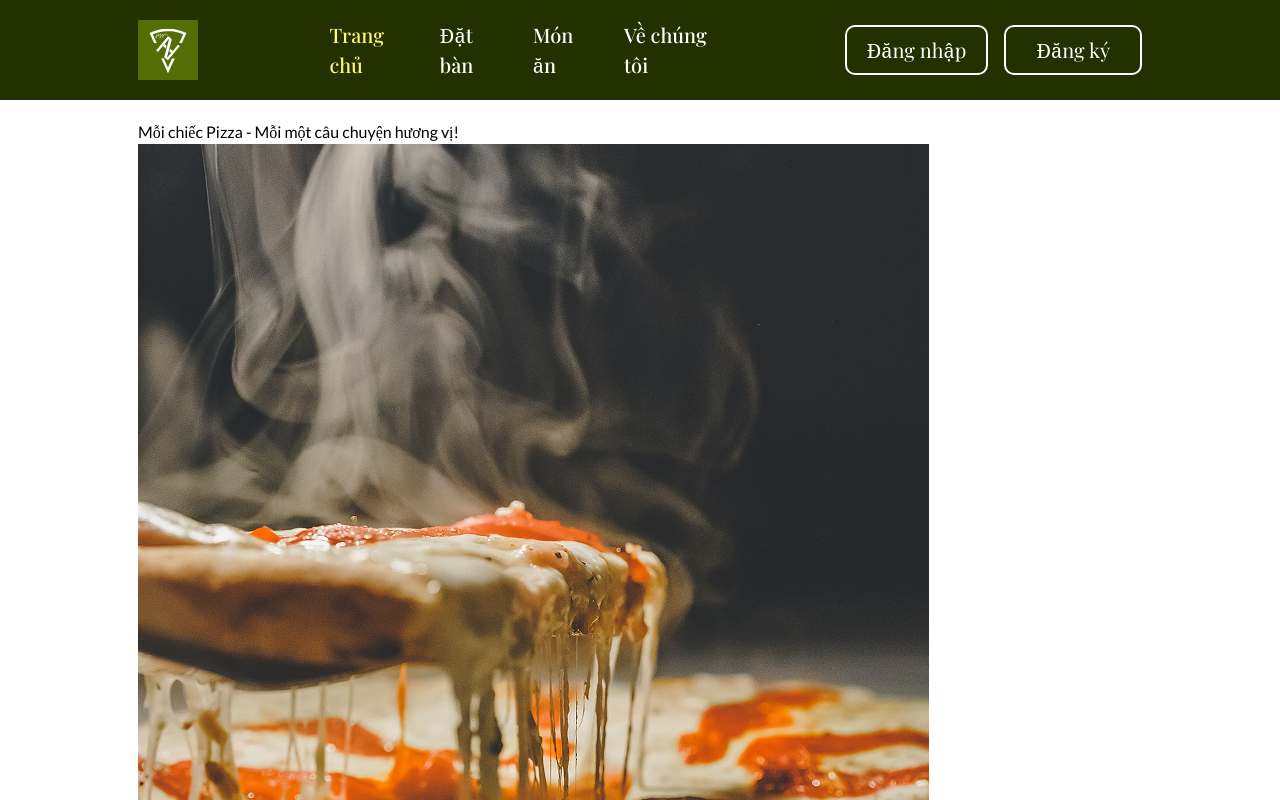
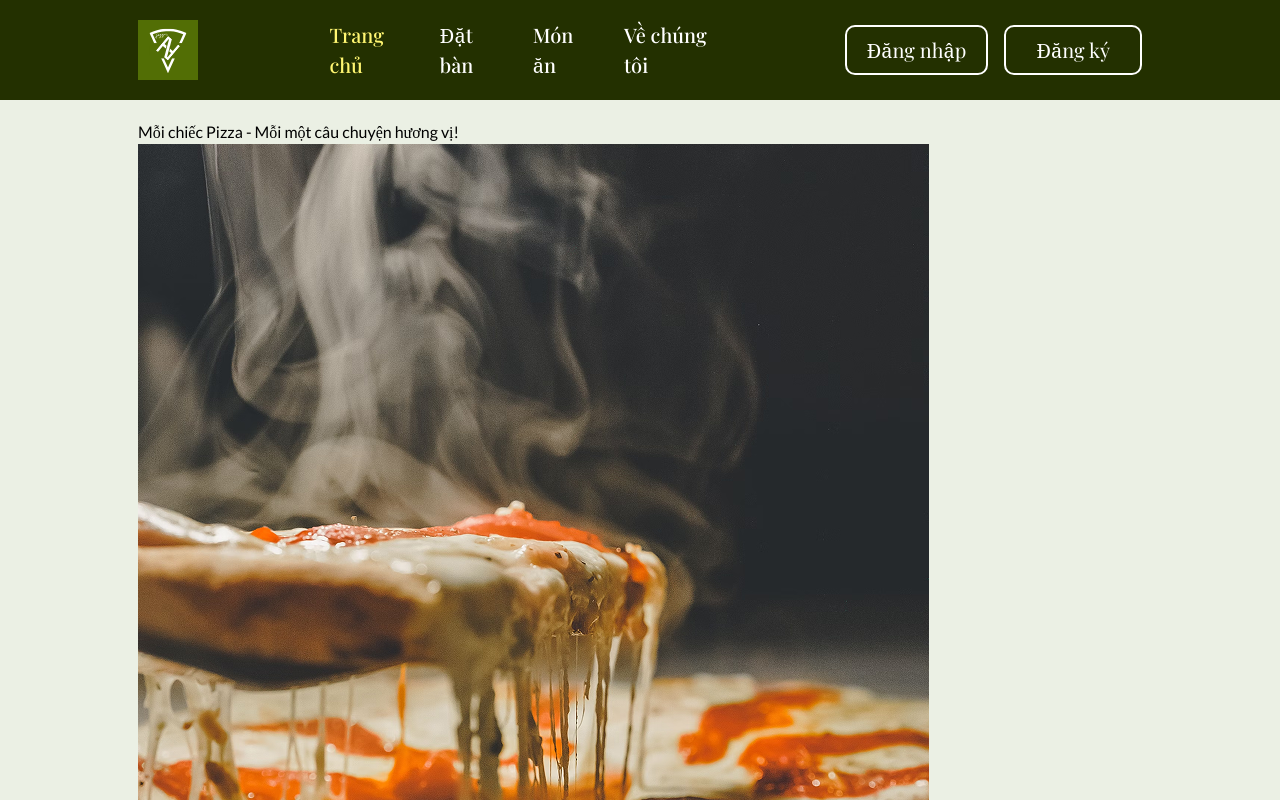
Before and after one commit to LewingKai/NapoliZza_FE, a React (Vite) app: page / in a window 1280 px wide. Shown: the top 800 px of the page. Built offline with nearby package versions, Linux system fonts and the light colour scheme; a web font is replaced by a local one.

Commit message:
feat: fix

```diff
--- a/src/components/GlobalStyles/Globalstyle.css
+++ b/src/components/GlobalStyles/Globalstyle.css
@@ -20,6 +20,7 @@
 :root {
   --primary-color: '#233000';
   --text-desc: '#4D4D4D';
+  background-color: #ebf0e4;
 }
 
 * {
```
